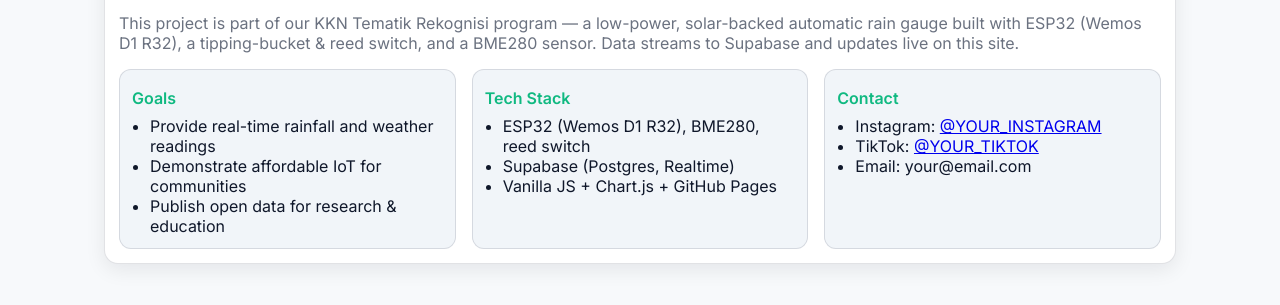
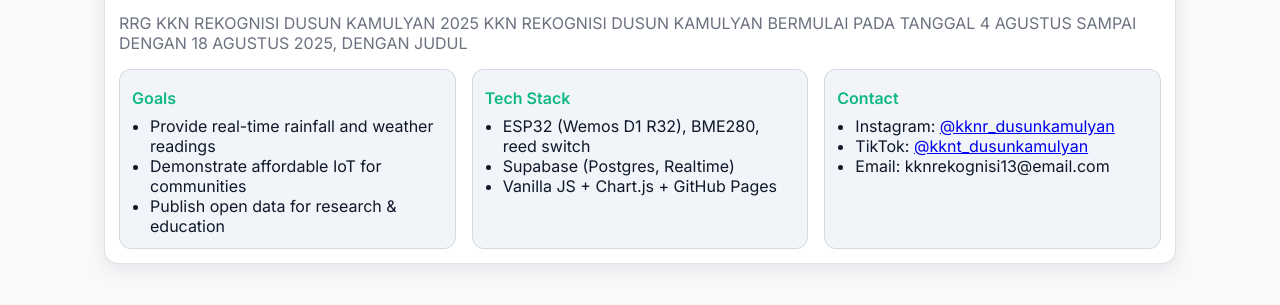
Before and after one commit to argkknrekognisi/argkknrekognisi.github.io, a plain HTML site: page about.html in a window 1280 px wide. Shown: the part 269-574 px from the top of the page. Drawn offline with Linux system fonts and the light colour scheme.

Commit message:
Update about.html

```diff
--- a/about.html
+++ b/about.html
@@ -14,9 +14,10 @@
     <section class="card">
       <h2>About Us</h2>
       <p class="muted">
-        This project is part of our KKN Tematik Rekognisi program — a low-power, solar-backed
-        automatic rain gauge built with ESP32 (Wemos D1 R32), a tipping-bucket & reed switch, and a BME280 sensor.
-        Data streams to Supabase and updates live on this site.
+        RRG KKN REKOGNISI DUSUN KAMULYAN 2025
+        KKN REKOGNISI DUSUN KAMULYAN BERMULAI PADA TANGGAL 4 AGUSTUS SAMPAI DENGAN 18 AGUSTUS 2025,
+        DENGAN JUDUL
+
       </p>
 
       <div class="about-grid">
@@ -39,16 +40,15 @@
         <div class="about-item">
           <h3>Contact</h3>
           <ul>
-            <li>Instagram: <a href="https://instagram.com/YOUR_INSTAGRAM" target="_blank" rel="noopener">@YOUR_INSTAGRAM</a></li>
-            <li>TikTok: <a href="https://tiktok.com/@YOUR_TIKTOK" target="_blank" rel="noopener">@YOUR_TIKTOK</a></li>
-            <li>Email: your@email.com</li>
+            <li>Instagram: <a href="https://instagram.com/kknr_dusunkamulyan" target="_blank" rel="noopener">@kknr_dusunkamulyan</a></li>
+            <li>TikTok: <a href="https://tiktok.com/@kknt_dusunkamulyan" target="_blank" rel="noopener">@kknt_dusunkamulyan</a></li>
+            <li>Email: kknrekognisi13@email.com</li>
           </ul>
         </div>
       </div>
     </section>
   </main>
 
-  <script type="module" src="partials/include.js"></script>
   <script type="module">
     import { injectHeader } from './partials/include.js';
     await injectHeader();
```
